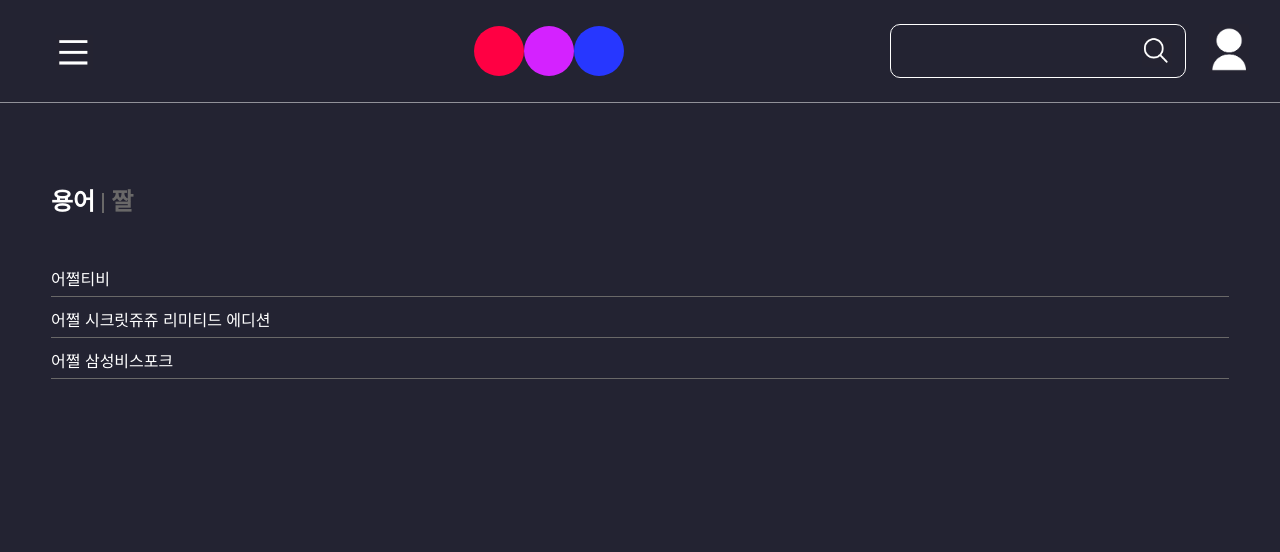
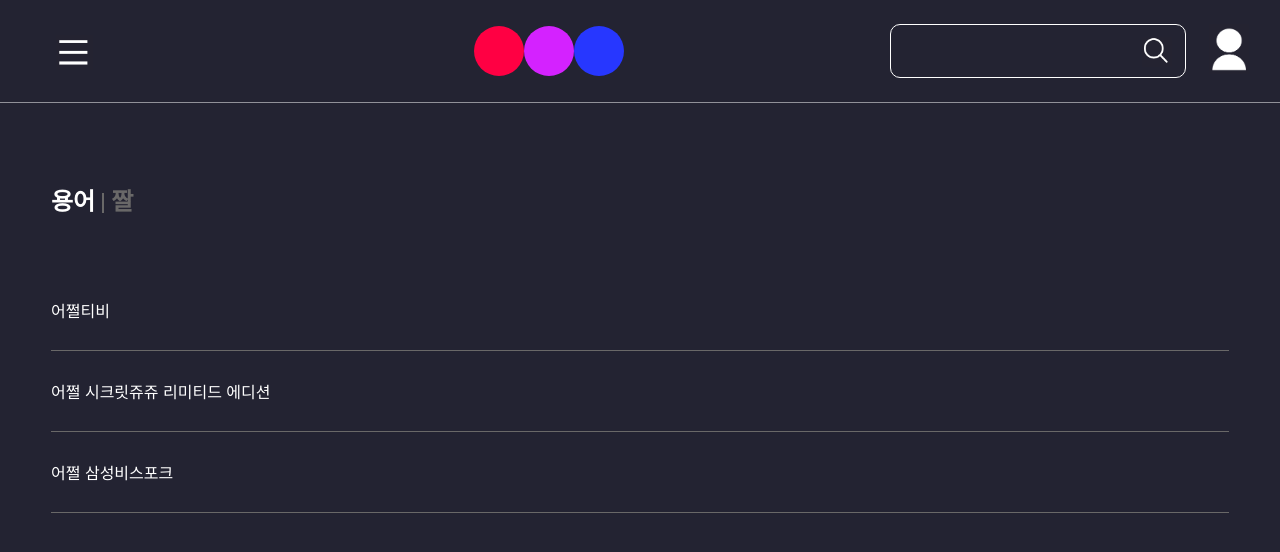
Before and after one commit to MEME-DICTIONARY/MEME-DICTIONARY, a React (Create React App) app: page /search in a window 1280 px wide. Shown: the top 552 px of the page. Built offline with nearby package versions, Linux system fonts and the light colour scheme.

Commit message:
chore: 검색결과페이지 스타일링 수정

```diff
--- a/src/pages/SearchResultPage.jsx
+++ b/src/pages/SearchResultPage.jsx
@@ -1,6 +1,7 @@
 import { React, useState } from 'react';
 import Header from '../component/Header';
 import styled, { css } from 'styled-components';
+import { Link } from 'react-router-dom';
 
 function SearchResultPage() {
   const [wordResults] = useState([
@@ -15,6 +16,10 @@ function SearchResultPage() {
     },
     {
       name: '어쩔 티비',
+      url: require('../assets/img/sample.jpeg'),
+    },
+    {
+      name: '어쩔 시크릿쥬쥬 리미티드 에디션',
       url: require('../assets/img/sample.jpeg'),
     },
     {
@@ -46,19 +51,23 @@ function SearchResultPage() {
           {isWordClicked ? (
             <StWordResultList>
               {wordResults.map((result, index) => (
+                <Link to="/detail">
                   <StWordItem key={index}>{result}</StWordItem>
+                </Link>
               ))}
             </StWordResultList>
           ) : (
             <StImgResultList>
               {imgResults.map((result, index) => {
                 return (
+                  <Link to="/detail">
                     <StImgResultItem key={index}>
                       <img src={result.url} alt="짤" />
                       <StImgTitleWrapper>
                         <StImgTitle>{result.name}</StImgTitle>
                       </StImgTitleWrapper>
                     </StImgResultItem>
+                  </Link>
                 );
               })}
             </StImgResultList>
@@ -76,8 +85,7 @@ const StWrapper = styled.main`
   flex-direction: column;
   background-color: #232332;
   color: #fff;
-  min-width: 100%;
-  min-height: 100%;
+  width: 100%;
 `;
 
 const StTypeNav = styled.nav`
@@ -114,29 +122,43 @@ const StResultWrapper = styled.div`
   padding: 0 51px;
 `;
 
-const StWordResultList = styled.ul``;
+const StWordResultList = styled.ul`
+  width: 100%;
+  display: flex;
+  flex-direction: column;
+  justify-content: center;
+`;
+const StWordItem = styled.li`
+  width: 100%;
+  height: 80px;
+  display: flex;
+  align-items: center;
 
-const UnderLine = styled.li`
-  margin-bottom: 14px;
-  padding-bottom: 10px;
   border-bottom: 1px solid #696868;
   cursor: pointer;
+
+  &:hover {
+    background-color: #696868;
+  }
 `;
-
-const StWordItem = styled(UnderLine)``;
 
 const StImgResultList = styled.ul`
   display: flex;
   flex-wrap: wrap;
-  gap: 55px;
+  gap: 30px 105px;
 `;
 
-const StImgResultItem = styled(UnderLine)`
+const StImgResultItem = styled.li`
   display: flex;
   flex-direction: column;
-  width: 330px;
+  width: 375px;
+  height: 432px;
+  border-bottom: 1px solid #696868;
+
   & > img {
     width: 100%;
+    height: 329px;
+    object-fit: cover;
   }
 `;
 
--- a/src/pages/SignupPage.jsx
+++ b/src/pages/SignupPage.jsx
@@ -127,13 +127,13 @@ const MainWrapper = styled.main`
 const AccountWrapper = styled.div`
   display: flex;
   flex-direction: column;
-  padding-top: 24px 0 0 60px;
+  padding-left: 100px;
+  gap: 24px;
 `;
 
 const DataInputBox = styled.div`
   display: flex;
   flex-direction: column;
-  padding-top: 24px;
 
   &:last-child {
     padding-bottom: 70px;
```
Lines whose indentation alone changed are shown as unchanged.
